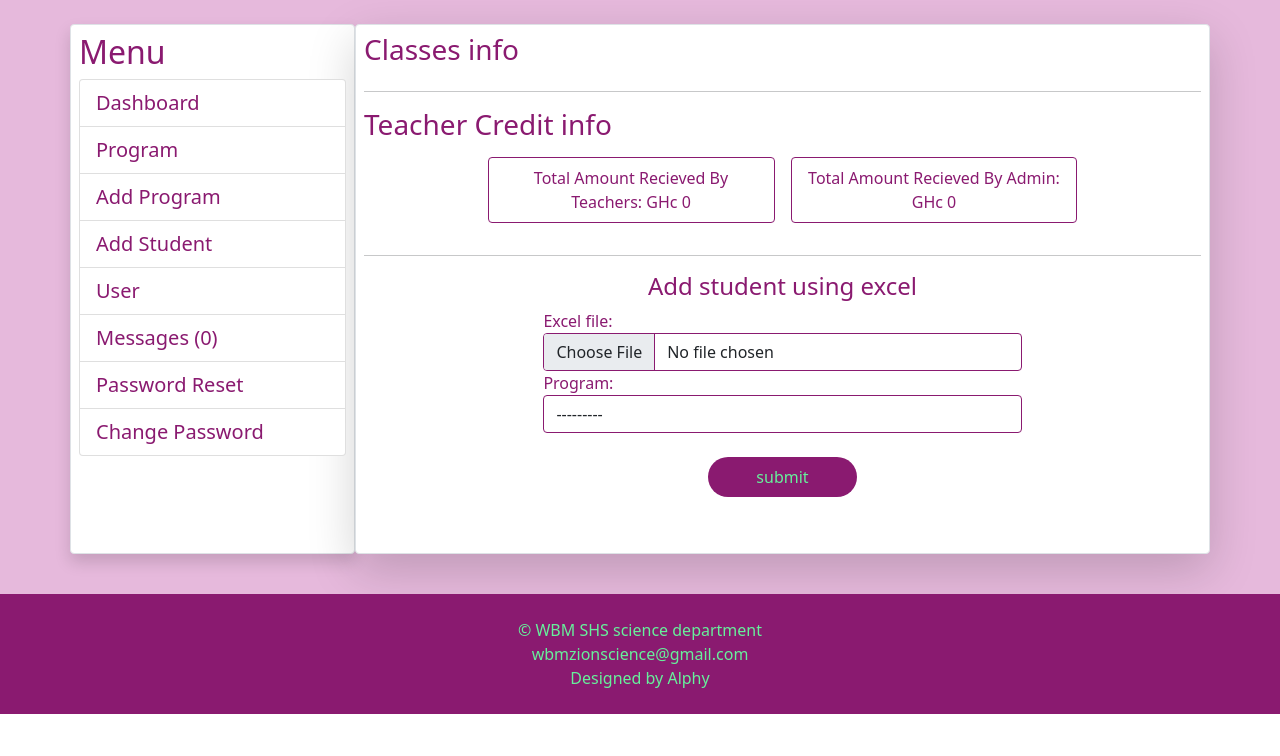
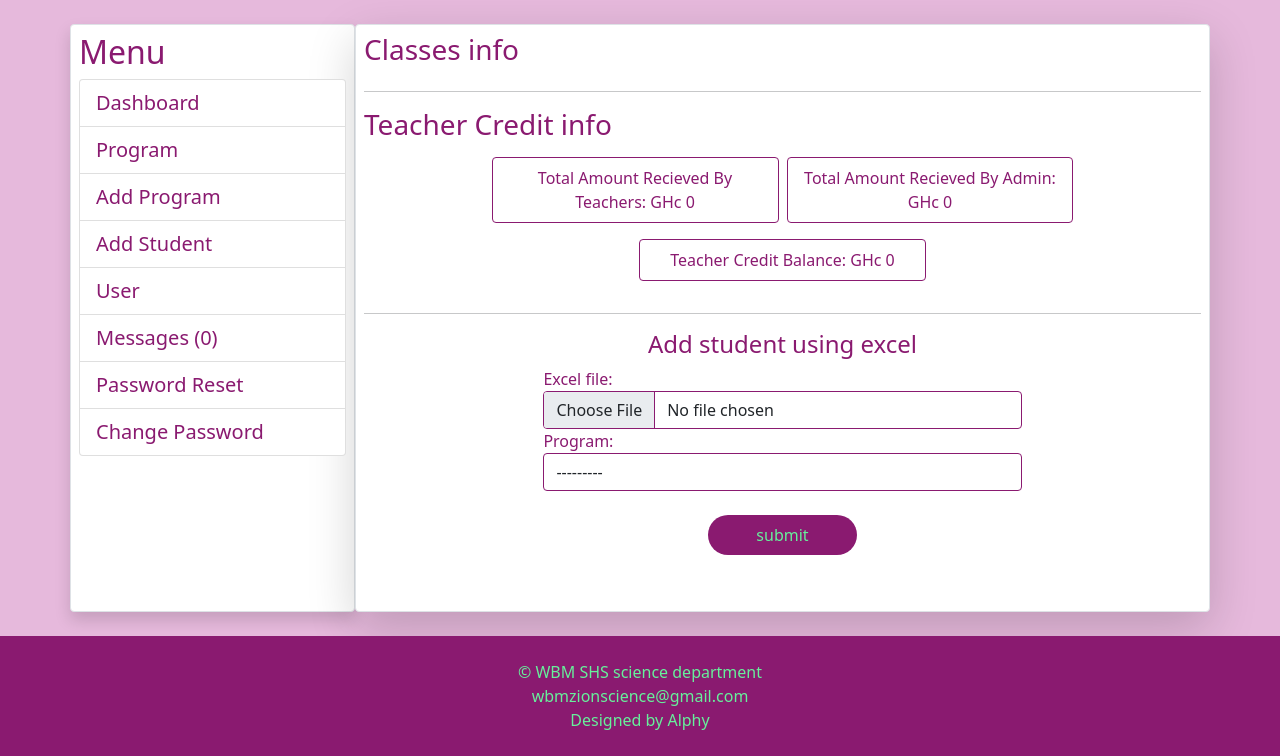
Before and after one commit to free20064u/dues, a Django app: page /dashboard/ in a window 1280 px wide. Shown: the part 86-842 px from the top of the page. Before the commit the page ends 800 px from the top, so only its background shows below. Run offline with Django 5.2, Linux system fonts and the light colour scheme; the visitor is signed in with stand-in values (Sample User, id 1); data that the repository does not hold is empty; some libraries are stand-ins or nearby versions.

Commit message:
margin adjusted on the dashboard

```diff
--- a/main/templates/main/dashboard.html
+++ b/main/templates/main/dashboard.html
@@ -30,11 +30,14 @@
             <hr>
             <h3 class="text-primary">Teacher Credit info</h3>
             <div class="row justify-content-center mt-3">
-                <p class="col-12 col-sm-4 text-primary text-center p-2 me-3 border border-primary rounded">
+                <p class="col-12 col-sm-4 text-primary text-center p-2 mx-1 border border-primary rounded">
                     Total Amount Recieved By Teachers: GHc {{totalCredit}}
                 </p>
-                <p class="col-12 col-sm-4 text-primary text-center p-2 border border-primary rounded">
+                <p class="col-12 col-sm-4 text-primary text-center p-2 mx-1 border border-primary rounded">
                     Total Amount Recieved By Admin: GHc {{teacherTotalCredit}}
+                </p>
+                <p class="col-12 col-sm-4 text-primary text-center p-2 mx-1 border border-primary rounded">
+                    Teacher Credit Balance: GHc {{ teacherCrditBalance }}
                 </p>
             </div>
             <hr>
--- a/main/views.py
+++ b/main/views.py
@@ -45,7 +45,8 @@ def dashboardView(request):
         'programs': programs,
         'totalCredit': totalCredit,
         'fileForm': FileForm(),
-        'teacherTotalCredit': TeacherCredit.totalCredit(TeacherCredit)
+        'teacherTotalCredit': TeacherCredit.totalCredit(TeacherCredit),
+        'teacherCrditBalance': totalCredit - TeacherCredit.totalCredit(TeacherCredit)
     }
     return render(request, 'main/dashboard.html', context)
 
```
